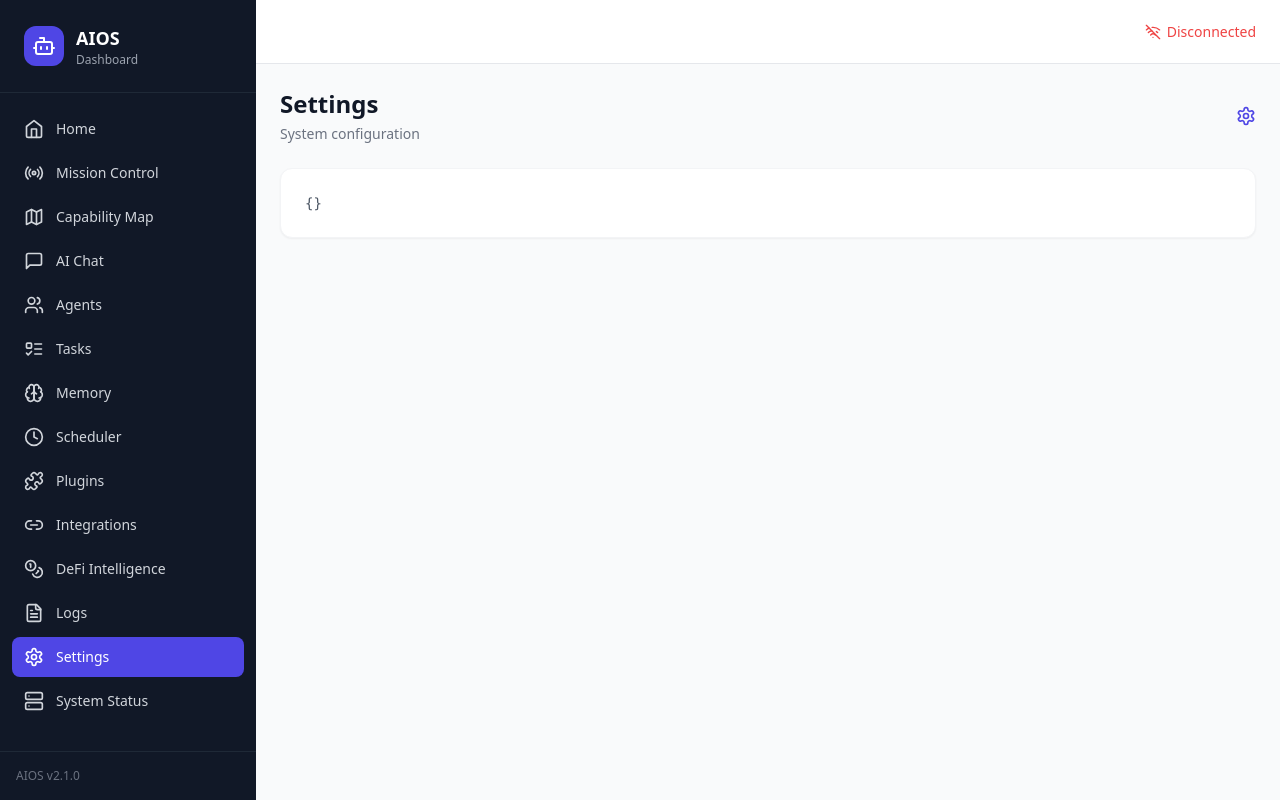
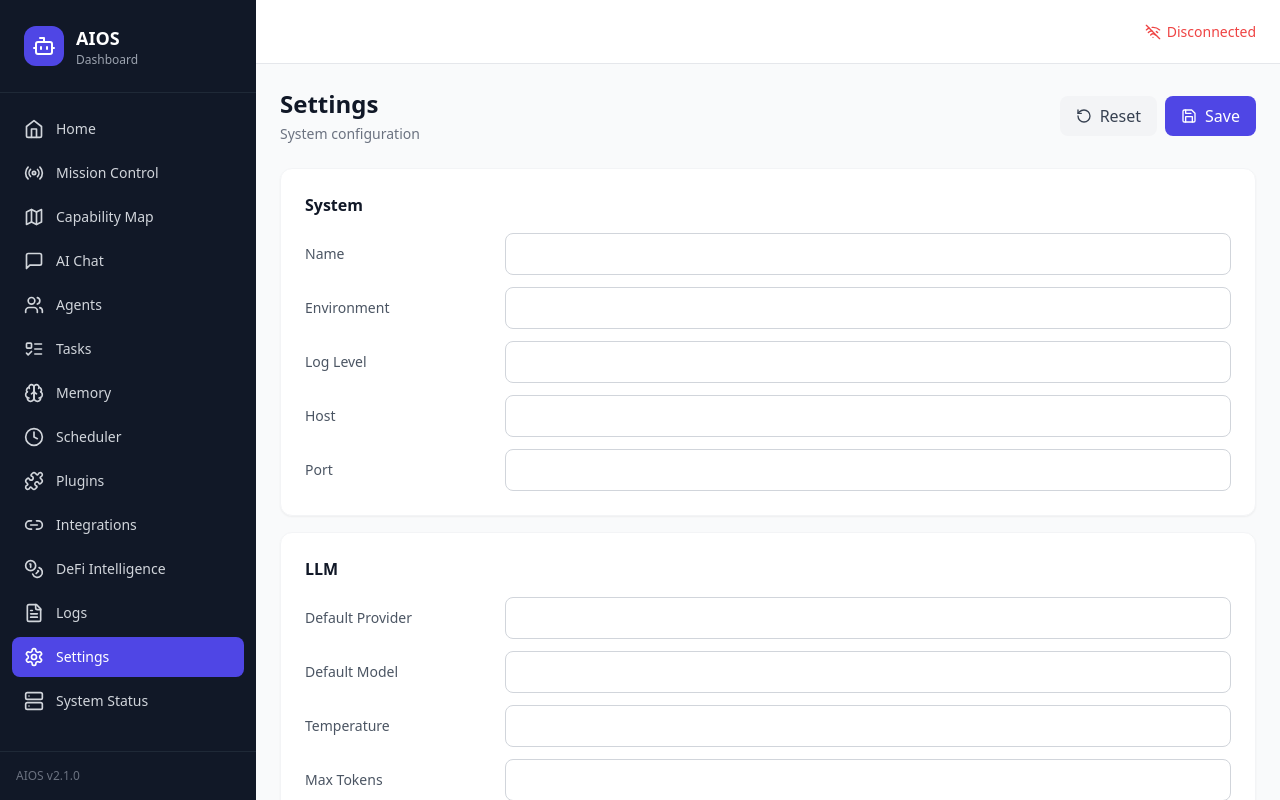
Before and after one commit to redeintegrativa-bot/ai-operating-system, a React (Vite) app in the folder dashboard/: page /settings in a window 1280 px wide. Built offline with nearby package versions, Linux system fonts and the light colour scheme; no server answers.

Commit message:
Auto-backup: 2026-07-20 20:22:30

```diff
--- a/dashboard/src/pages/Settings.jsx
+++ b/dashboard/src/pages/Settings.jsx
@@ -1,23 +1,95 @@
 import { useState, useEffect } from 'react'
 import { api } from '../api/client'
 import PageHeader from '../components/PageHeader'
-import { Settings as SettingsIcon } from 'lucide-react'
+import { Save, RotateCcw } from 'lucide-react'
 
 export default function Settings() {
   const [settings, setSettings] = useState({})
+  const [original, setOriginal] = useState({})
   const [loading, setLoading] = useState(true)
+  const [saving, setSaving] = useState(false)
 
   useEffect(() => {
-    api.getSettings().then(d => setSettings(d || {})).catch(() => {}).finally(() => setLoading(false))
+    api.getSettings().then(d => { setSettings(d || {}); setOriginal(d || {}) }).catch(() => {}).finally(() => setLoading(false))
   }, [])
+
+  const update = (path, value) => {
+    const keys = path.split('.')
+    const next = { ...settings }
+    let obj = next
+    for (let i = 0; i < keys.length - 1; i++) { obj[keys[i]] = { ...obj[keys[i]] }; obj = obj[keys[i]] }
+    obj[keys[keys.length - 1]] = value
+    setSettings(next)
+  }
+
+  const save = async () => {
+    setSaving(true)
+    try { await api.updateSettings(settings) } catch {}
+    setSaving(false)
+  }
+
+  const Section = ({ title, children }) => (
+    <div className="card mb-4">
+      <h3 className="font-semibold text-gray-900 mb-4">{title}</h3>
+      <div className="space-y-3">{children}</div>
+    </div>
+  )
+
+  const Field = ({ label, path, type = 'text' }) => {
+    const keys = path.split('.')
+    let value = settings
+    for (const k of keys) value = value?.[k]
+    return (
+      <div className="flex flex-col sm:flex-row sm:items-center gap-2">
+        <label className="text-sm font-medium text-gray-600 w-48">{label}</label>
+        {type === 'toggle' ? (
+          <button onClick={() => update(path, !value)} className={`w-12 h-6 rounded-full transition-colors ${value ? 'bg-primary-600' : 'bg-gray-300'}`}>
+            <div className={`w-5 h-5 bg-white rounded-full shadow transition-transform ${value ? 'translate-x-6' : 'translate-x-0.5'}`} />
+          </button>
+        ) : (
+          <input type={type} className="input flex-1" value={value ?? ''} onChange={e => update(path, type === 'number' ? Number(e.target.value) : e.target.value)} />
+        )}
+      </div>
+    )
+  }
 
   return (
     <div>
-      <PageHeader title="Settings" subtitle="System configuration" actions={<SettingsIcon className="w-5 h-5 text-primary-600" />} />
+      <PageHeader
+        title="Settings"
+        subtitle="System configuration"
+        actions={
+          <div className="flex gap-2">
+            <button onClick={() => setSettings({ ...original })} className="btn-secondary flex items-center gap-2"><RotateCcw className="w-4 h-4" /> Reset</button>
+            <button onClick={save} disabled={saving} className="btn-primary flex items-center gap-2"><Save className="w-4 h-4" /> {saving ? 'Saving...' : 'Save'}</button>
+          </div>
+        }
+      />
       {loading ? <p className="text-gray-400">Loading...</p> : (
-        <div className="card">
-          <pre className="text-sm text-gray-600 whitespace-pre-wrap">{JSON.stringify(settings, null, 2)}</pre>
-        </div>
+        <>
+          <Section title="System">
+            <Field label="Name" path="system.name" />
+            <Field label="Environment" path="system.env" />
+            <Field label="Log Level" path="system.logLevel" />
+            <Field label="Host" path="system.host" />
+            <Field label="Port" path="system.port" type="number" />
+          </Section>
+          <Section title="LLM">
+            <Field label="Default Provider" path="llm.defaultProvider" />
+            <Field label="Default Model" path="llm.defaultModel" />
+            <Field label="Temperature" path="llm.temperature" type="number" />
+            <Field label="Max Tokens" path="llm.maxTokens" type="number" />
+          </Section>
+          <Section title="Security">
+            <Field label="Enable Auth" path="security.enableAuth" type="toggle" />
+            <Field label="API Key Header" path="security.apiKeyHeader" />
+          </Section>
+          <Section title="Agents">
+            <Field label="Max Concurrent Tasks" path="agents.maxConcurrentTasks" type="number" />
+            <Field label="Timeout (seconds)" path="agents.timeoutSeconds" type="number" />
+            <Field label="Retry Count" path="agents.retryCount" type="number" />
+          </Section>
+        </>
       )}
     </div>
   )
```
